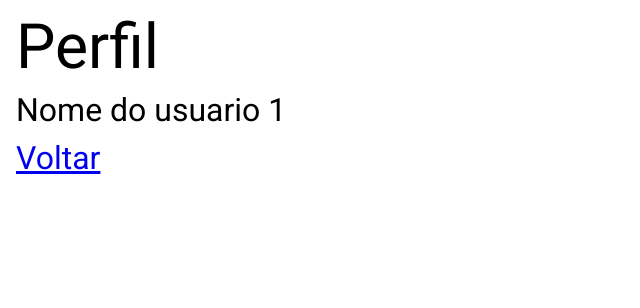
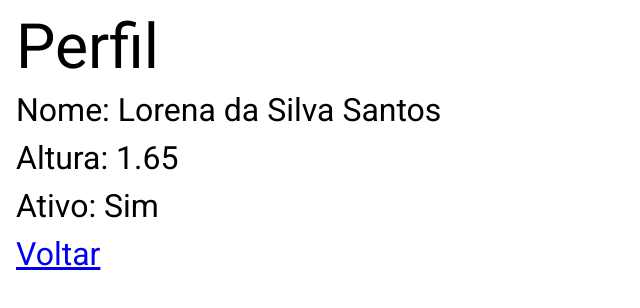
Before and after one commit to lorenadasilva/aula-next-0, a Next.js app: page /usuarios/1 in a window 1280 px wide. Shown: the top 308 px of the page, without its empty margins (0-640 px from the left). Built offline with nearby package versions, Linux system fonts and the light colour scheme.

Commit message:
Aaula25-02

```diff
--- a/app/usuarios/[id]/page.tsx
+++ b/app/usuarios/[id]/page.tsx
@@ -1,9 +1,16 @@
 import Link from 'next/link';
+import usuarios from '@/src/usuarios';
+
 export default function PerfilUsuario ({ params}:{ params: {id: string }}) {
+    const usuario = usuarios.filter((usu, index, array) => usu.id === parseInt(params.id));
     return(
         <>
-           <h1> Perfil </h1>
-          <p> Nome do usuario {params.id} </p>
+           <h1>Perfil</h1>
+           <div>
+               <p>Nome: {usuario[0].nome}</p>
+               <p>Altura: {usuario[0].altura}</p>
+               <p>Ativo: {usuario[0].ativo ? 'Sim' : 'Não '}</p>
+           </div>
 
           <p><Link href={'/usuarios'}> Voltar </Link></p>
 
```
Also changed, not shown: app/usuarios/page.tsx (+6 -2 lines).
